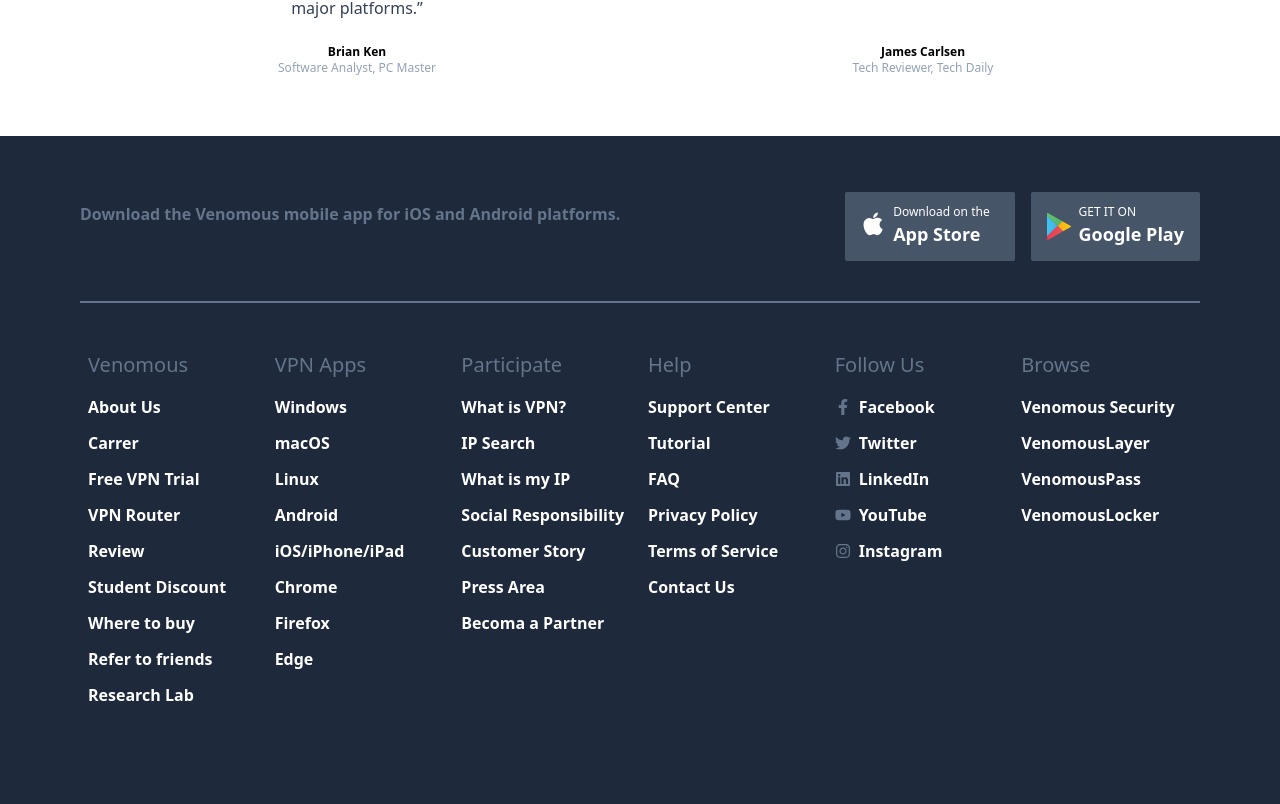
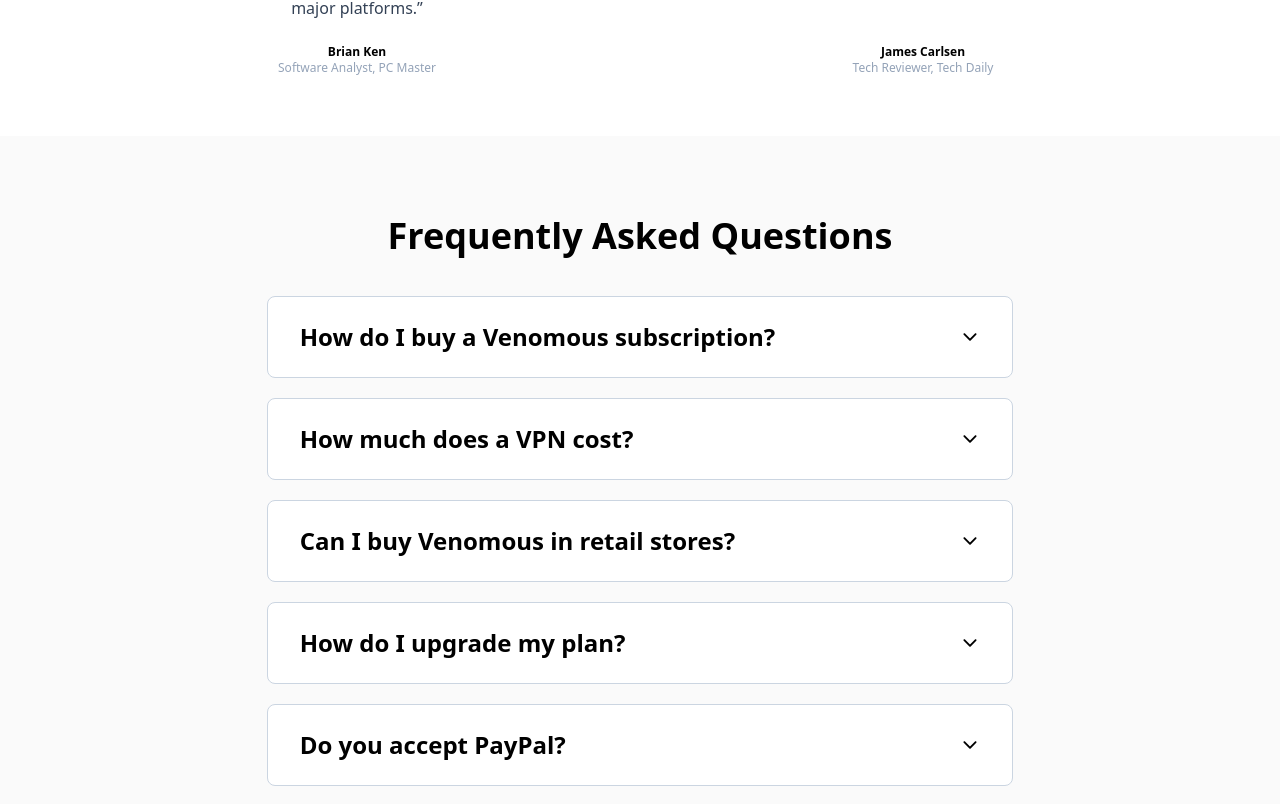
Before and after one commit to rivldy/venomous, a React (Vite) app: page /pricing in a window 1280 px wide. Shown: the part 2676-3480 px from the top of the page. Built offline with nearby package versions, Linux system fonts and the light colour scheme.

Commit message:
Add pricingfaq to pricing page
- Create PricingFaq in Faq.jsx
- Add PricingFaq to Pricing page

```diff
--- a/src/components/Faq.jsx
+++ b/src/components/Faq.jsx
@@ -14,6 +14,29 @@
         question: "Is online privacy worth the cost?",
         answer: "Yes. By protecting your online privacy, you protect not only your personal life, but also important and sensitive information about yourself, such as bank details, email and social media passwords, and more. The cost paid for greater internet security is well worth it compared to the possible loss due to breaches of your privacy."
     }
+]
+
+const pricingFaqs = [
+    {
+        question: "How do I buy a Venomous subscription?",
+        answer: "The best way is to order straight from our website — we offer unbeatable Venomous prices as part of our special deals. All you have to do is scroll up to the top of this page, pick the plan you want, and click Continue to Payment. In the order page, simply enter your email address, select your payment method, and finish the transaction."
+    },
+    {
+        question: "How much does a VPN cost?",
+        answer: "Most VPN providers offer monthly and a few different long-term plans. Users usually have to pay for the whole period when they buy a subscription. Naturally, two- and three-year plans offer the best deal. Monthly subscriptions cost $8.00-$13.00/month, while yearly plans most often go for $6.00-$7.00/month."
+    },
+    {
+        question: "Can I buy Venomous in retail stores?",
+        answer: "Yes, you can buy Venomous from Best Buy, Target, and other retail locations. If you desire more anonymity, pay in cash. Please keep in mind that Venomous prices may vary for physical products — Venomous costs less when you order a special deal directly from our website."
+    },
+    {
+        question: "How do I upgrade my plan?",
+        answer: "You can upgrade your VPN plan at any time — simply visit your user profile, click on Pick a Plan, and select the subscription option you like. It will take effect when your current subscription expires. But this is important — don't forget to cancel the recurring subscription to avoid being charged twice."
+    },
+    {
+        question: "Do you accept PayPal?",
+        answer: "In some cases, you can use PayPal to buy a VPN subscription from us. We also accept major credit cards, cryptocurrencies, Amazon Pay, Google Pay, Apple Pay, and many other payment methods. Note that we cannot grant refunds if you purchased the NordVPN app through Apple's App Store - you will have to contact App Store support for that."
+    },
 ]
 
 export function HomeFaq() {
@@ -41,3 +64,19 @@
         </section>
     )
 }
+
+
+export function PricingFaq()  {
+    return (
+        <div className="w-full py-20 bg-zinc-50">
+            <div className="container">
+                <h2 className="text-4xl font-bold text-center mb-10">Frequently Asked Questions</h2>
+                <div className="w-full lg:w-4/5 xl:w-2/3 mx-auto flex flex-col space-y-5">
+                    { pricingFaqs.map((faq, index) => (
+                        <AccordionFaq faq={faq} key={index} />
+                    )) }
+                </div>
+            </div>
+        </div>
+    )
+}
--- a/src/routes/Pricing.jsx
+++ b/src/routes/Pricing.jsx
@@ -4,6 +4,7 @@
 import Pricelist from "../components/Pricelist";
 import Reason from '../components/Reason';
 import Trusted from '../components/Trusted';
+import { PricingFaq } from '../components/Faq';
 
 export default function Pricing() {
     return (
@@ -16,6 +17,7 @@
                 <Features />
                 <Reason />
                 <Trusted />
+                <PricingFaq />
             </section>
         </>
     )
```
